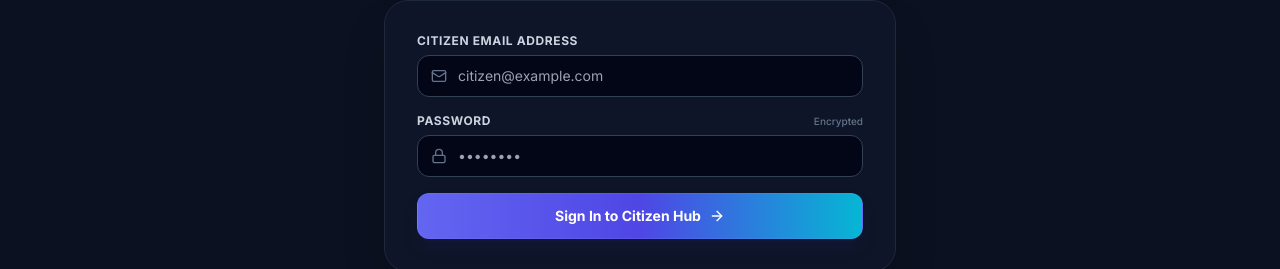
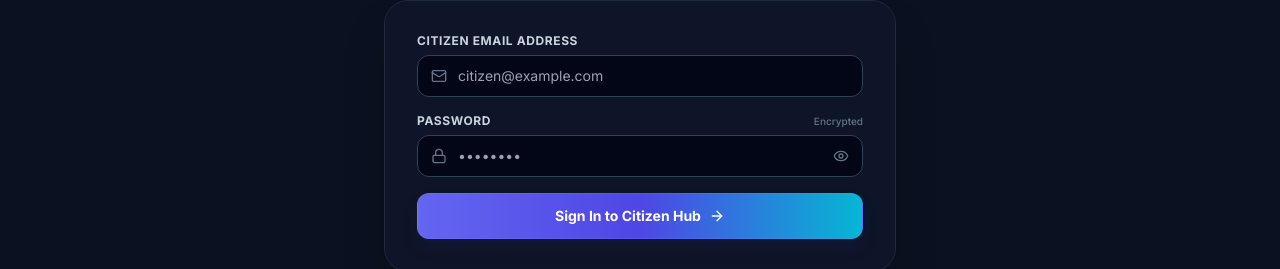
Before and after one commit to Chitranshkumar18/Road2Resolution, a React (Vite) app in the folder Frontend/: page /login in a window 1280 px wide. Shown: the part 398-667 px from the top of the page. Built offline with nearby package versions, Linux system fonts and the light colour scheme; no server answers.

Commit message:
register or login

```diff
--- a/Frontend/src/pages/public/Login.jsx
+++ b/Frontend/src/pages/public/Login.jsx
@@ -1,6 +1,6 @@
 import React, { useState } from 'react';
 import { Link, useNavigate } from 'react-router-dom';
-import { Eye, Lock, Mail, ArrowRight, User, Shield, HardHat } from 'lucide-react';
+import { Eye, EyeOff, Lock, Mail, ArrowRight, User, Shield, HardHat } from 'lucide-react';
 import useAuth from '../../hooks/useAuth';
 import Button from '../../components/common/Button';
 
@@ -8,6 +8,7 @@
   const [role, setRole] = useState('citizen'); // 'citizen' | 'worker' | 'admin'
   const [email, setEmail] = useState('');
   const [password, setPassword] = useState('');
+  const [showPassword, setShowPassword] = useState(false);
   const [loading, setLoading] = useState(false);
   const [error, setError] = useState('');
   const { login } = useAuth();
@@ -183,12 +184,14 @@
               <div className="relative">
                 <Lock className="w-4 h-4 text-slate-500 absolute left-3.5 top-1/2 -translate-y-1/2" />
                 <input
-                  type="password"
+                  type={showPassword ? 'text' : 'password'}
                   required
+                  autoComplete="current-password"
+                  data-lpignore="true"
                   value={password}
                   onChange={(e) => setPassword(e.target.value)}
                   placeholder="••••••••"
-                  className={`w-full pl-10 pr-4 py-2.5 rounded-xl bg-slate-950 border border-slate-700 text-slate-100 text-sm focus:outline-none transition-colors ${
+                  className={`w-full pl-10 pr-10 py-2.5 rounded-xl bg-slate-950 border border-slate-700 text-slate-100 text-sm focus:outline-none transition-colors ${
                     role === 'admin'
                       ? 'focus:border-rose-500'
                       : role === 'worker'
@@ -196,6 +199,13 @@
                       : 'focus:border-indigo-500'
                   }`}
                 />
+                <button
+                  type="button"
+                  onClick={() => setShowPassword(!showPassword)}
+                  className="absolute right-3.5 top-1/2 -translate-y-1/2 text-slate-500 hover:text-slate-300 transition-colors"
+                >
+                  {showPassword ? <EyeOff className="w-4 h-4" /> : <Eye className="w-4 h-4" />}
+                </button>
               </div>
             </div>
 
--- a/Frontend/src/pages/public/Register.jsx
+++ b/Frontend/src/pages/public/Register.jsx
@@ -6,6 +6,7 @@
   Lock,
   MapPin,
   Eye,
+  EyeOff,
   ArrowRight,
   HardHat,
   Truck,
@@ -20,6 +21,7 @@
   const [searchParams] = useSearchParams();
   const initialRole = searchParams.get('role');
   const [role, setRole] = useState(initialRole === 'worker' ? 'worker' : 'citizen'); // 'citizen' | 'worker'
+  const [showPassword, setShowPassword] = useState(false);
 
   useEffect(() => {
     const qRole = searchParams.get('role');
@@ -303,13 +305,22 @@
               <div className="relative">
                 <Lock className="w-4 h-4 text-slate-500 absolute left-3.5 top-1/2 -translate-y-1/2" />
                 <input
-                  type="password"
+                  type={showPassword ? 'text' : 'password'}
                   required
+                  autoComplete="new-password"
+                  data-lpignore="true"
                   value={formData.password}
                   onChange={(e) => setFormData((p) => ({ ...p, password: e.target.value }))}
                   placeholder="••••••••"
-                  className="w-full pl-10 pr-4 py-2.5 rounded-xl bg-slate-950 border border-slate-700 text-slate-100 text-sm focus:border-indigo-500 focus:outline-none transition-colors"
+                  className="w-full pl-10 pr-10 py-2.5 rounded-xl bg-slate-950 border border-slate-700 text-slate-100 text-sm focus:border-indigo-500 focus:outline-none transition-colors"
                 />
+                <button
+                  type="button"
+                  onClick={() => setShowPassword(!showPassword)}
+                  className="absolute right-3.5 top-1/2 -translate-y-1/2 text-slate-500 hover:text-slate-300 transition-colors"
+                >
+                  {showPassword ? <EyeOff className="w-4 h-4" /> : <Eye className="w-4 h-4" />}
+                </button>
               </div>
             </div>
 
```
